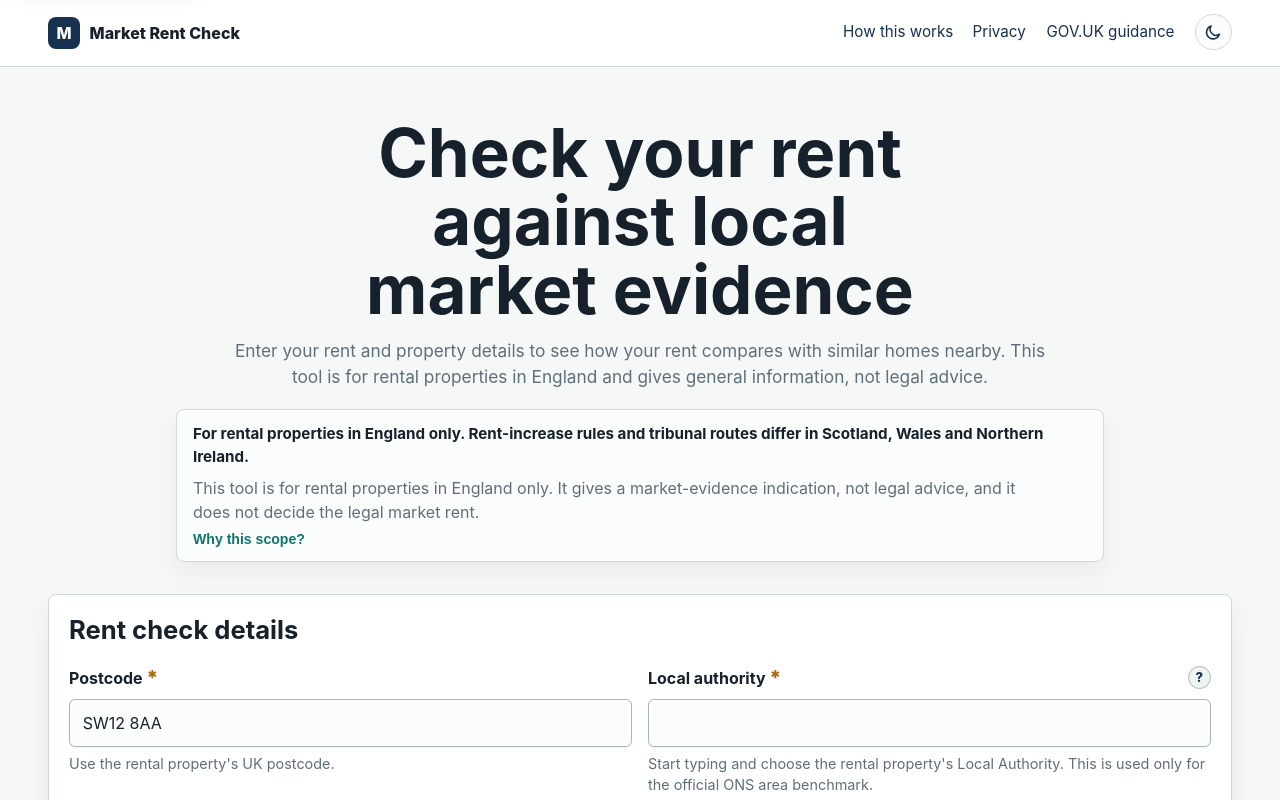
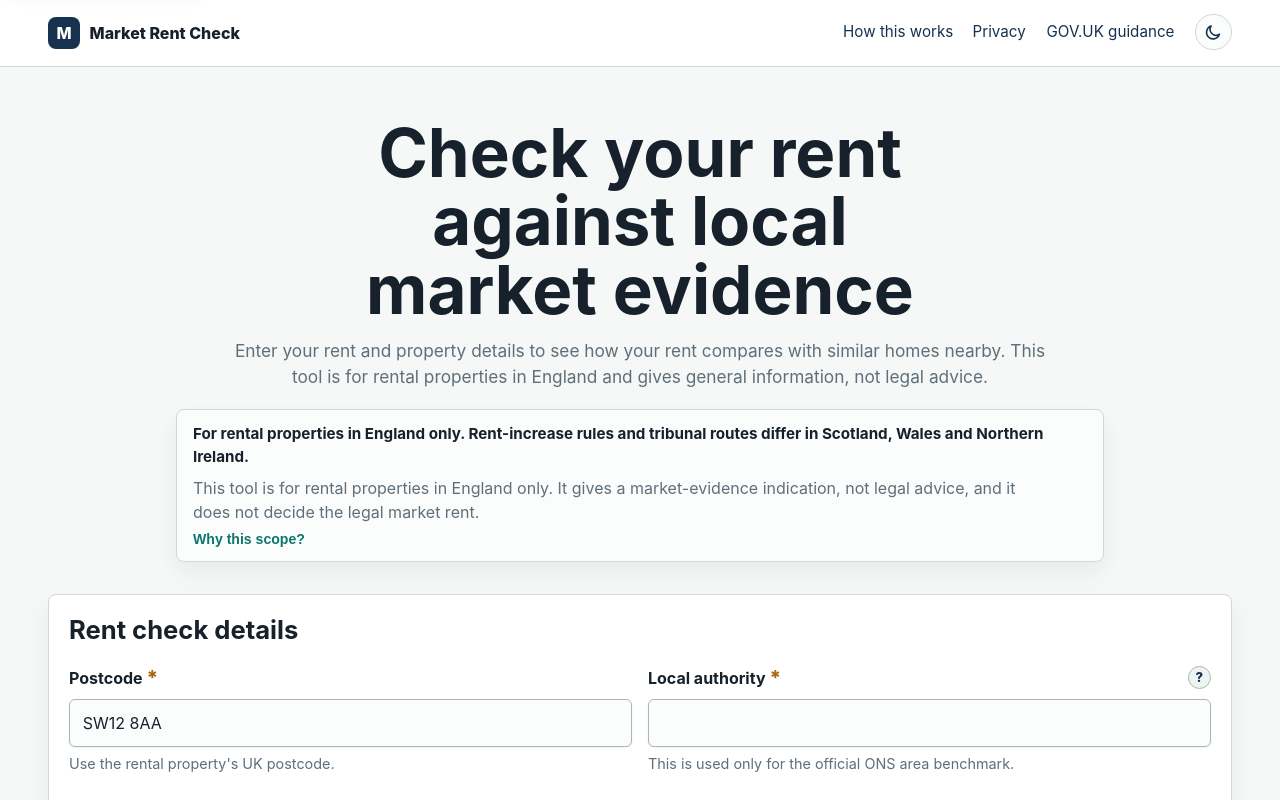
Before and after one commit to MacSteini/Rent-Evidence-Helper, a React (Vite) app: page / in a window 1280 px wide. Shown: the top 800 px of the page. Built offline with nearby package versions, Linux system fonts and the light colour scheme.

Commit message:
Tighten local authority hint copy

```diff
--- a/src/content/uiCopy.ts
+++ b/src/content/uiCopy.ts
@@ -8,7 +8,7 @@ export const fieldCopy = {
   postcodeHint:
     "Use the rental property's UK postcode.",
   localAuthorityHint:
-    "Start typing and choose the rental property's Local Authority. This is used only for the official ONS area benchmark.",
+    "This is used only for the official ONS area benchmark.",
   rentHint: "Enter the current rent or proposed new rent.",
   evidenceNotice:
     "Use this as a market-evidence check, not a decision. Compare it with evidence you collect and check official guidance before acting."
```
